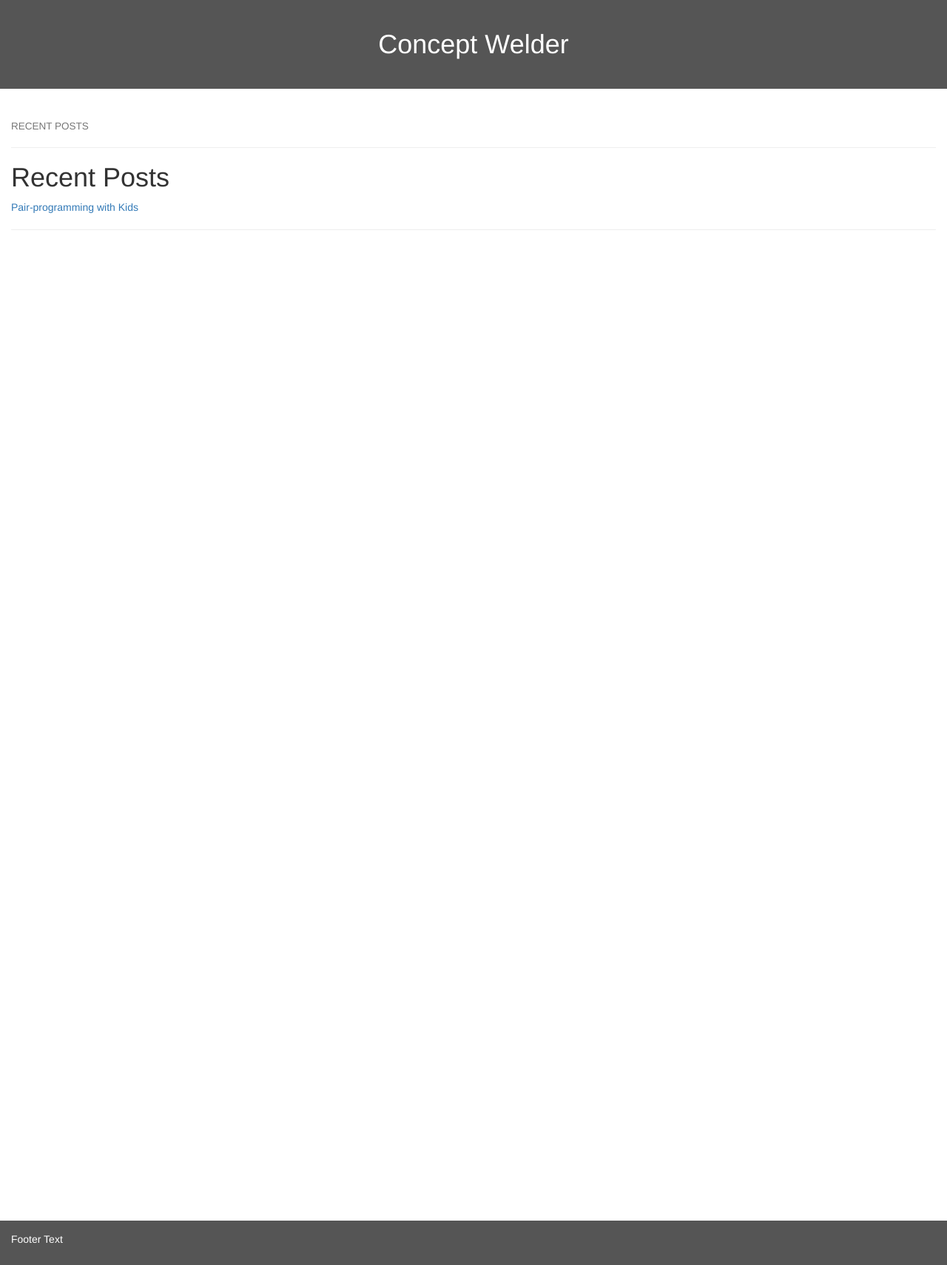
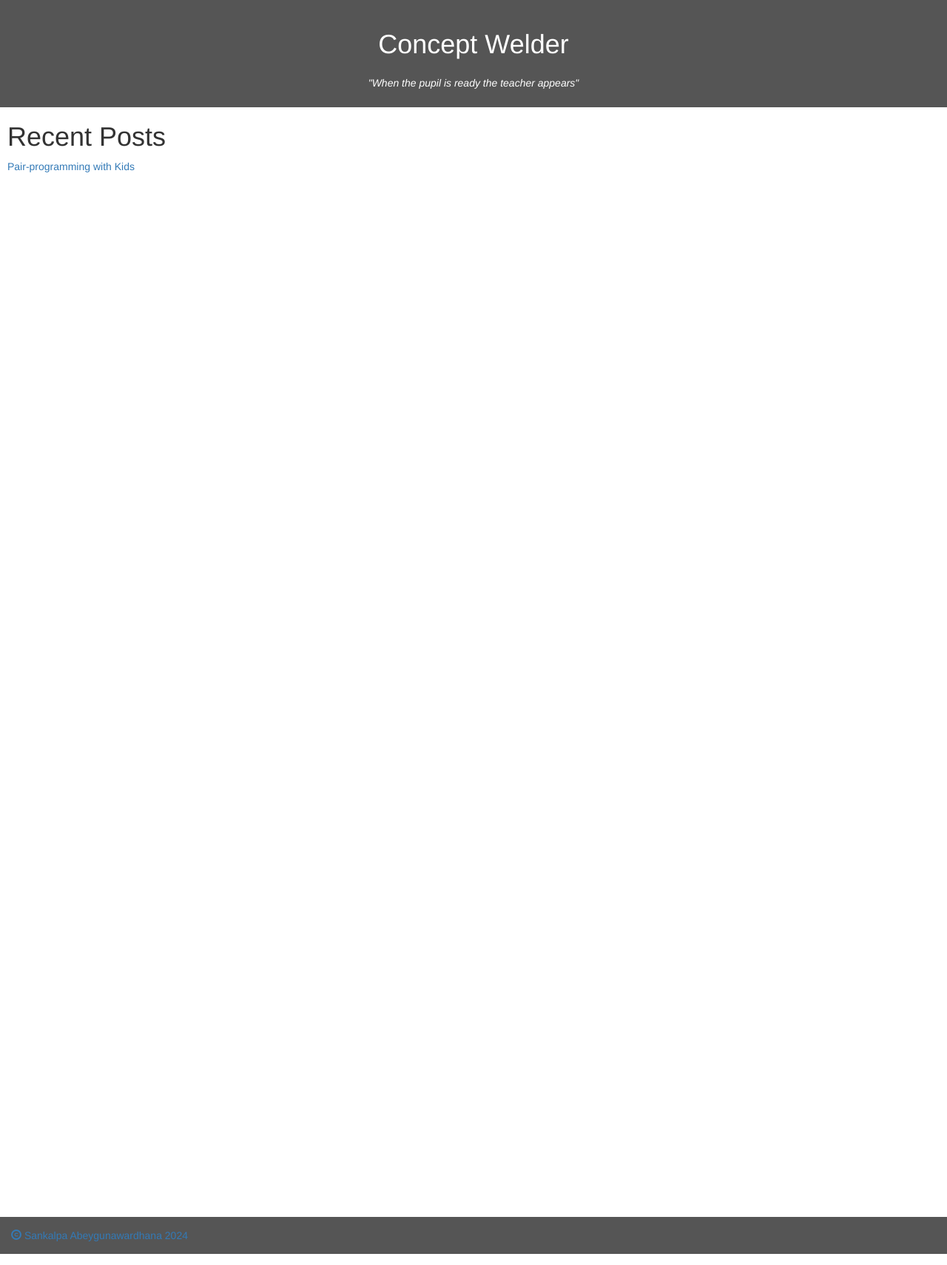
Before and after one commit to sankalpaa/ConceptWelder, a Jekyll site: the page built from index.md, in a window 1280 px wide. Shown: the whole page at 74% size. Built offline with Jekyll 4.4.1, drawn with Linux system fonts in a browser that asks for light colours; our own code applies the rules of GitHub Pages for plain Markdown files.

Commit message:
Update default.html
Default page update

```diff
--- a/_layouts/default.html
+++ b/_layouts/default.html
@@ -34,7 +34,6 @@
         background-color: #555;
         color: white;
         padding: 15px;
-        margin-bottom: 30px;
       }
 
       .header-banner {
@@ -48,6 +47,15 @@
         text-align: center;
         margin-top: 25px;
         margin-bottom: 25px;
+      }
+
+      .header-sub-title {
+        text-align: center;
+        font-style: italic;
+      }
+
+      .body-content {
+        padding-left: 10px;
       }
 
       /* Set black background color, white text and some padding */
@@ -71,19 +79,17 @@
     <header class="container-fluid">
       <!-- <img src="../assets/HeaderBanner.jpg" class="header-banner"> -->
        <h1 class="header-title">Concept Welder</h1>
+       <h5 class="header-sub-title">"When the pupil is ready the teacher appears"</h5>
     </header>
     <div class="container-fluid">
       <div class="row content">
-        <div class="col-sm-12">
-          <h4><small>RECENT POSTS</small></h4>
-          <hr>
+        <div class="col-sm-12 body-content">
           {{ content }}
-          <hr>
         </div>
       </div>
     </div>
     <footer class="container-fluid">
-      <p>Footer Text</p>
+      <a href="https://www.linkedin.com/in/sankalpaabeygunawardhana/"> <span class="glyphicon glyphicon-copyright-mark"></span> Sankalpa Abeygunawardhana 2024</a>
     </footer>
   </body>
 </html>
```
